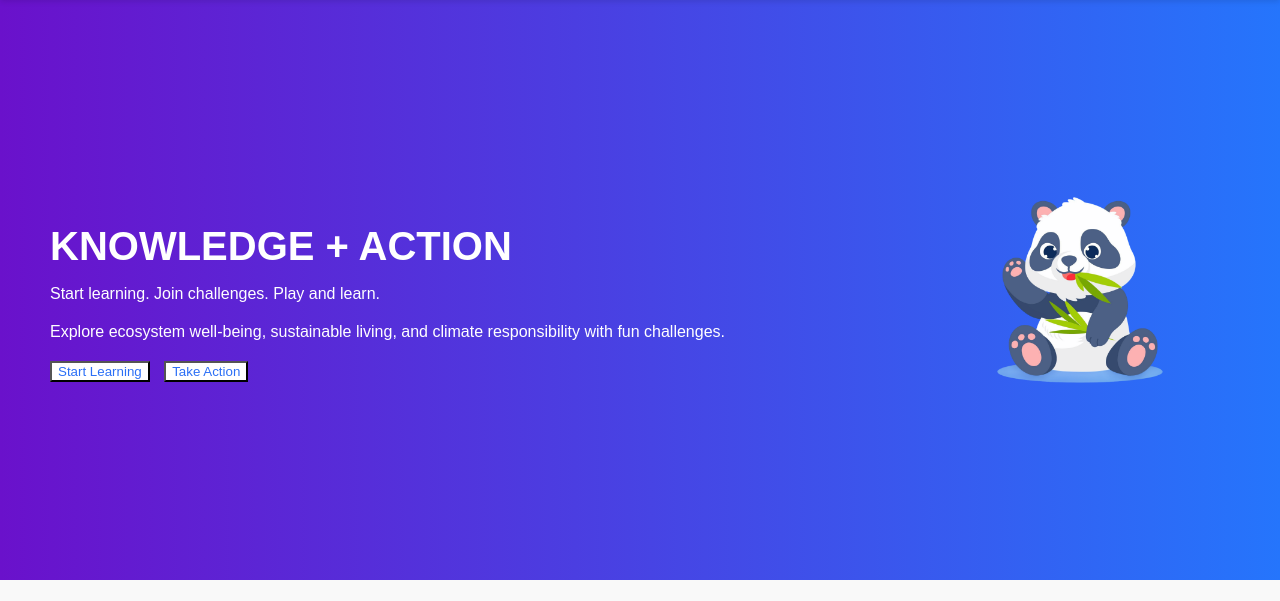
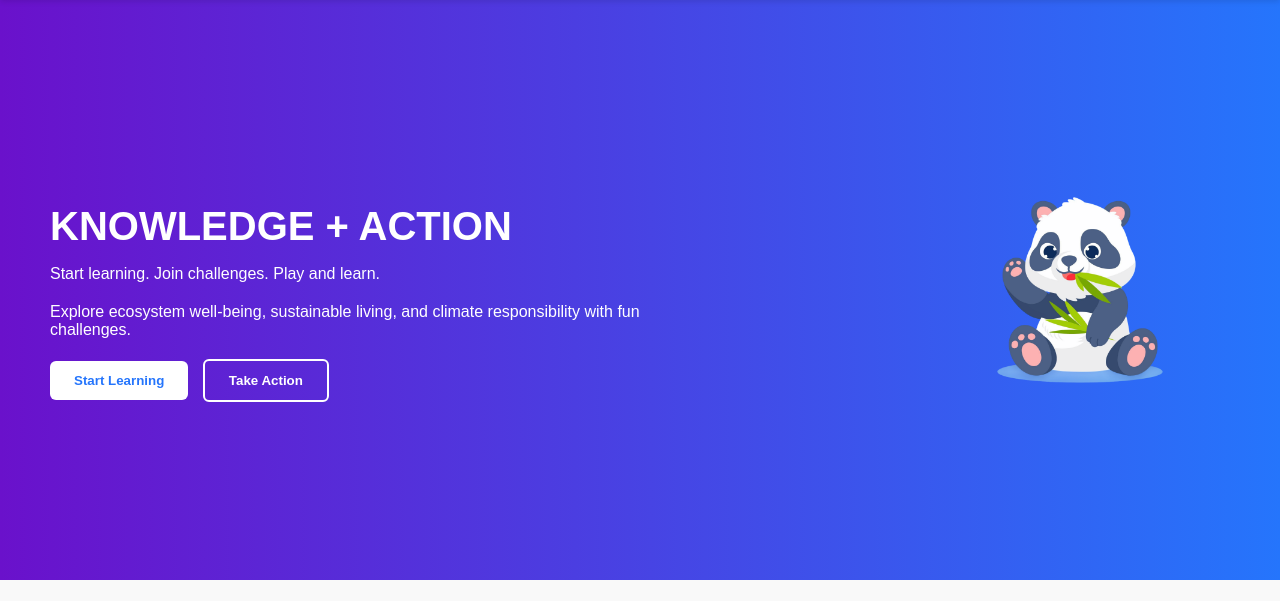
Before and after one commit to KESAV-07/ecotrack, a Flask app: page / in a window 1280 px wide. Shown: the part 58-659 px from the top of the page. Run offline with Flask 3, Linux system fonts and the light colour scheme.

Commit message:
Update index.html

```diff
--- a/templates/index.html
+++ b/templates/index.html
@@ -30,7 +30,6 @@
             font-weight: bold;
             font-size: 28px;
             background: linear-gradient(to right, #6a11cb, #2575fc);
-            /* green gradient */
             -webkit-background-clip: text;
             -webkit-text-fill-color: transparent;
         }
@@ -82,7 +81,7 @@
             min-height: 60vh;
         }
 
-        }
+
 
         .hero-text {
             max-width: 50%;
@@ -100,9 +99,34 @@
 
         .hero-buttons .btn {
             margin-right: 10px;
+            padding: 12px 24px;
+            border-radius: 6px;
+            font-weight: 600;
+            border: none;
+            cursor: pointer;
+            transition: 0.3s ease;
+         }
+
+        .hero-buttons .btn:first-child {
             background: white;
-            color: #2b6ff6;
+            color: #2575fc;
+         }
+
+        .hero-buttons .btn:first-child:hover {
+            background: #f1f1f1;
         }
+
+        .hero-buttons .btn:last-child {
+            background: transparent;
+            border: 2px solid white;
+            color: white;
+        }
+
+        .hero-buttons .btn:last-child:hover {
+            background: white;
+            color: #2575fc;
+        }
+
 
         .hero img {
             max-width: 300px;
```
